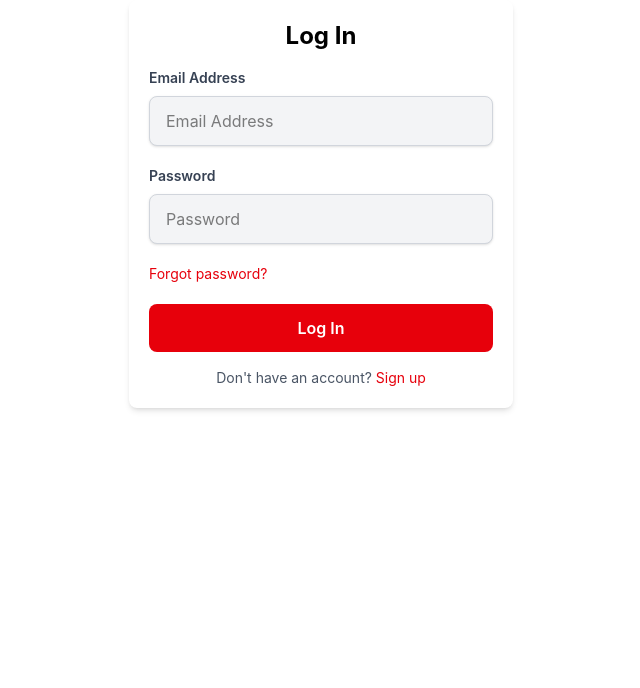
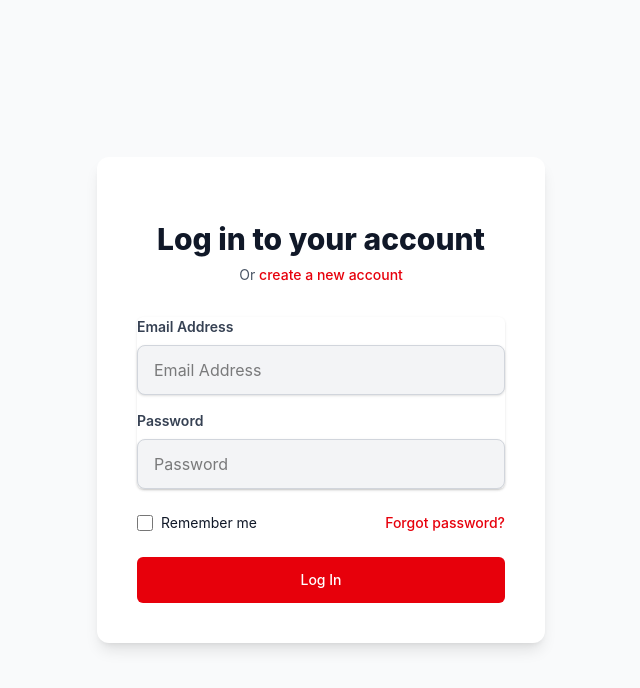
Before and after one commit to mustafaxv7/PFE_2025_SwiftSage, a React (Vite) app in the folder client/: page /login in a window 1280 px wide. Shown: the top 688 px of the page, without its empty margins (319-959 px from the left). Built offline with nearby package versions, Linux system fonts and the light colour scheme.

Commit message:
login page layout fixed

```diff
--- a/client/src/components/auth/LoginForm.jsx
+++ b/client/src/components/auth/LoginForm.jsx
@@ -46,12 +46,26 @@ const LoginForm = () => {
         }
     };
 
+    return (
+        <div className="min-h-screen flex items-center justify-center bg-gray-50 py-12 px-4 sm:px-6 lg:px-8">
+            <div className="max-w-md w-full space-y-8 bg-white p-10 rounded-xl shadow-lg">
+                <div className="text-center">
+                    <h2 className="mt-6 text-3xl font-extrabold text-gray-900">
+                        Log in to your account
+                    </h2>
+                    <p className="mt-2 text-sm text-gray-600">
+                        Or{" "}
+                        <button
+                            onClick={() => navigate("/signup")}
+                            className="font-medium text-red-600 hover:text-red-500 focus:outline-none focus:underline transition ease-in-out duration-150"
+                        >
+                            create a new account
+                        </button>
+                    </p>
+                </div>
 
-    return (
-        <div className="max-w-sm mx-auto p-5 bg-white rounded-lg shadow-md">
-            <h2 className="text-2xl font-bold text-center mb-4">Log In</h2>
-
-            <form onSubmit={handleSubmit} className="space-y-5">
+                <form className="mt-8 space-y-6" onSubmit={handleSubmit}>
+                    <div className="rounded-md shadow-sm space-y-4">
                         <AuthInput
                             label="Email Address"
                             type="email"
@@ -59,6 +73,7 @@ const LoginForm = () => {
                             value={formData.email}
                             onChange={handleChange}
                             required
+                            placeholder="you@example.com"
                         />
 
                         <AuthInput
@@ -68,32 +83,44 @@ const LoginForm = () => {
                             value={formData.password}
                             onChange={handleChange}
                             required
+                            placeholder="••••••••"
                         />
+                    </div>
 
                     <div className="flex items-center justify-between">
-                    <span className="text-sm text-red-600 cursor-pointer hover:underline">
-                        Forgot password?
-                    </span>
+                        <div className="flex items-center">
+                            <input
+                                id="remember-me"
+                                name="rememberMe"
+                                type="checkbox"
+                                checked={formData.rememberMe}
+                                onChange={handleChange}
+                                className="h-4 w-4 text-red-600 focus:ring-red-500 border-gray-300 rounded"
+                            />
+                            <label htmlFor="remember-me" className="ml-2 block text-sm text-gray-900">
+                                Remember me
+                            </label>
                         </div>
 
+                        <div className="text-sm">
+                            <button
+                                type="button"
+                                className="font-medium text-red-600 hover:text-red-500 focus:outline-none focus:underline transition ease-in-out duration-150"
+                            >
+                                Forgot password?
+                            </button>
+                        </div>
+                    </div>
+
+                    <div>
                         <button
                             type="submit"
-                    className="w-full py-3 bg-red-600 text-white font-semibold rounded-lg hover:bg-red-700 transition"
+                            className="group relative w-full flex justify-center py-3 px-4 border border-transparent text-sm font-medium rounded-md text-white bg-red-600 hover:bg-red-700 focus:outline-none focus:ring-2 focus:ring-offset-2 focus:ring-red-500 transition duration-150 ease-in-out"
                         >
                             Log In
                         </button>
+                    </div>
                 </form>
-
-            <div className="text-center mt-4">
-                <p className="text-sm text-gray-600">
-                    Don't have an account?{" "}
-                    <button
-                        onClick={() => navigate("/signup")}
-                        className="text-red-600 hover:underline"
-                    >
-                        Sign up
-                    </button>
-                </p>
             </div>
         </div>
     );
```
Lines whose indentation alone changed are shown as unchanged.
